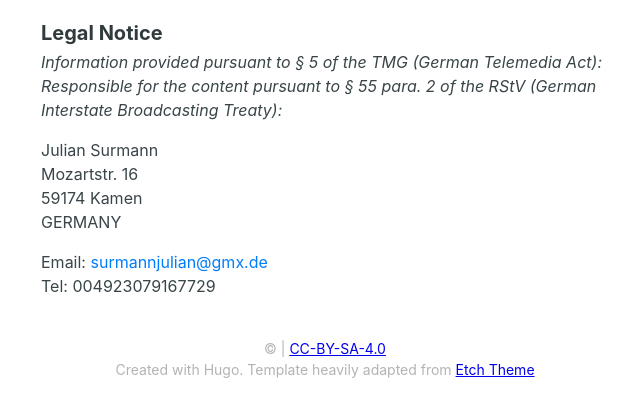
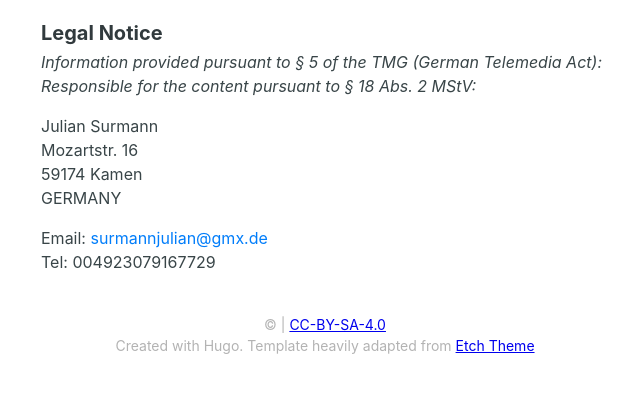
Before and after one commit to jsurmann/jsurmann.github.io, a plain HTML site: page legalnotice/index.html in a window 1280 px wide. Shown: the part 91-508 px from the top of the page, without its empty margins (315-955 px from the left). Drawn offline with Linux system fonts and the light colour scheme.

Commit message:
Change paragraph in legal notice

```diff
--- a/legalnotice/index.html
+++ b/legalnotice/index.html
@@ -36,7 +36,7 @@
             <div></div>
     </header><h3 id="legal-notice">Legal Notice</h3>
 <p><em>Information provided pursuant to § 5 of the TMG (German Telemedia Act):</em><br>
-<em>Responsible for the content pursuant to § 55 para. 2 of the RStV (German Interstate Broadcasting Treaty):</em></p>
+<em>Responsible for the content pursuant to § 18 Abs. 2 MStV:</em></p>
 <p>Julian Surmann<br>
 Mozartstr. 16<br>
 59174 Kamen<br>
```
